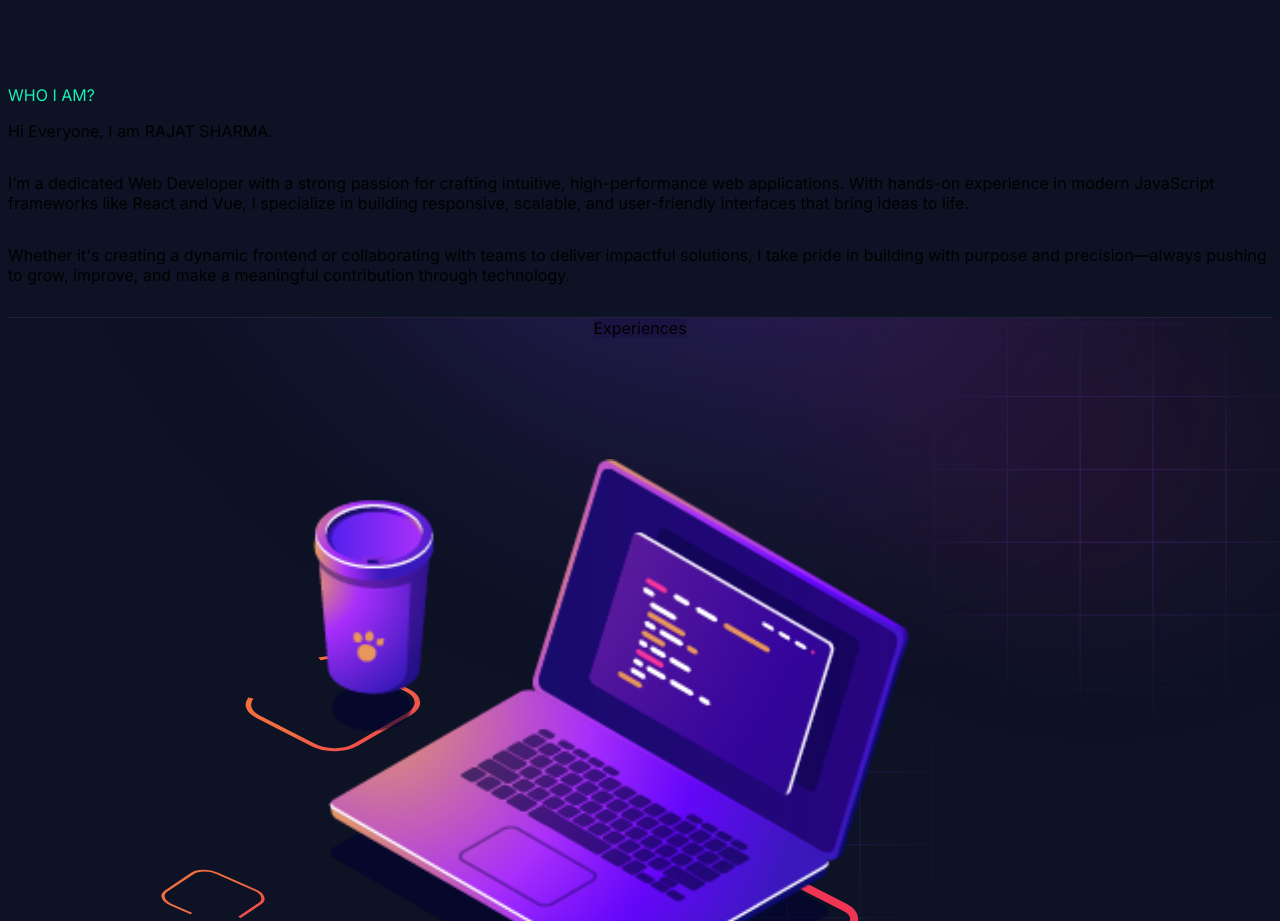
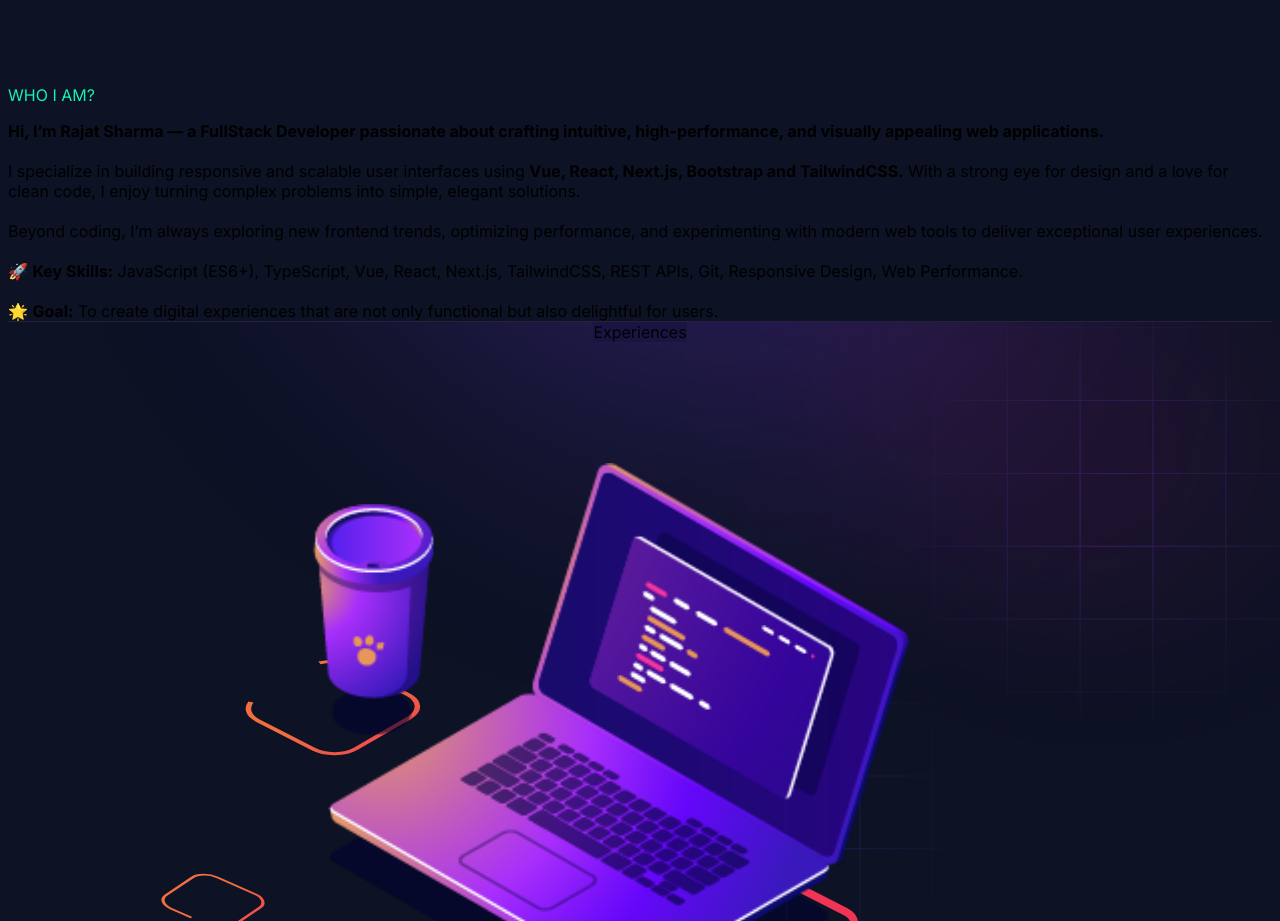
Before and after one commit to tanishqGarg12/portfolio_tanishq, a Next.js app: page / in a window 1280 px wide. Shown: the part 3140-4061 px from the top of the page. Built offline with nearby package versions, Linux system fonts and the light colour scheme.

Commit message:
update the about section

```diff
--- a/app/components/homepage/about/index.jsx
+++ b/app/components/homepage/about/index.jsx
@@ -22,9 +22,18 @@ function AboutSection() {
             Who I am?
           </p>
           <div className="text-gray-200 text-sm lg:text-lg">
-            {personalData.description.split('\n').map((line, index) => (
+            {/* {personalData.description.split('\n').map((line, index) => (
         <p key={index} style={{ marginBottom: '2em' }}>{line}</p>
-                  ))}
+                  ))} */}
+<b>Hi, I’m Rajat Sharma — a FullStack Developer passionate about crafting intuitive, high-performance, and visually appealing web applications.</b> <br /><br />
+
+I specialize in building responsive and scalable user interfaces using <b>Vue, React, Next.js, Bootstrap and TailwindCSS.</b> With a strong eye for design and a love for clean code, I enjoy turning complex problems into simple, elegant solutions. <br /><br />
+
+Beyond coding, I’m always exploring new frontend trends, optimizing performance, and experimenting with modern web tools to deliver exceptional user experiences.<br /><br />
+
+🚀 <b>Key Skills:</b> JavaScript (ES6+), TypeScript, Vue, React, Next.js, TailwindCSS, REST APIs, Git, Responsive Design, Web Performance.<br /><br />
+
+🌟 <b>Goal:</b> To create digital experiences that are not only functional but also delightful for users.
           </div>
         </div>
         <div className="flex justify-center order-1 lg:order-2 w-90 h-100">
@@ -32,7 +41,7 @@ function AboutSection() {
           {/* <Image
             src={personalData.profile}
             width={350}
-            height={350}
+            height={300}
             alt="Rajat Sharma"
             className="rounded-lg transition-all duration-1000 grayscale hover:grayscale-0 hover:scale-110 cursor-pointer"
           /> */}
```
